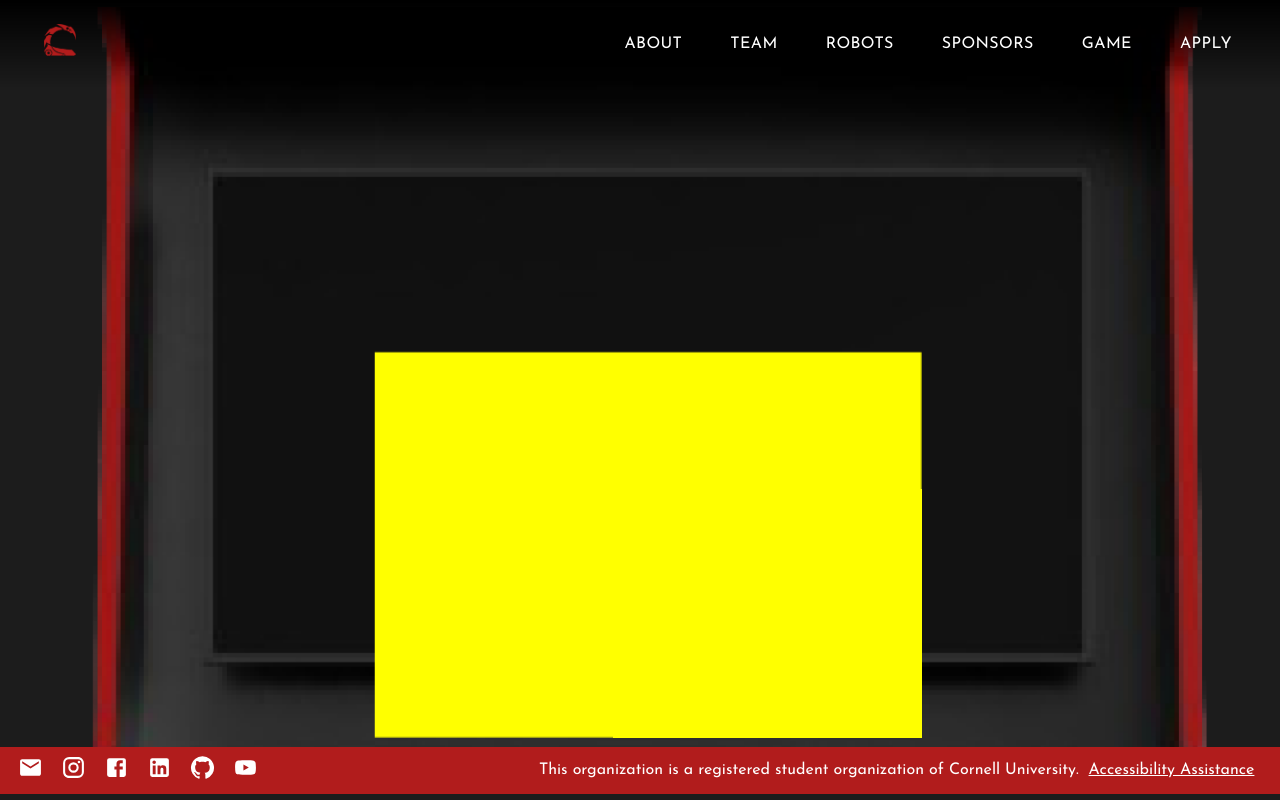
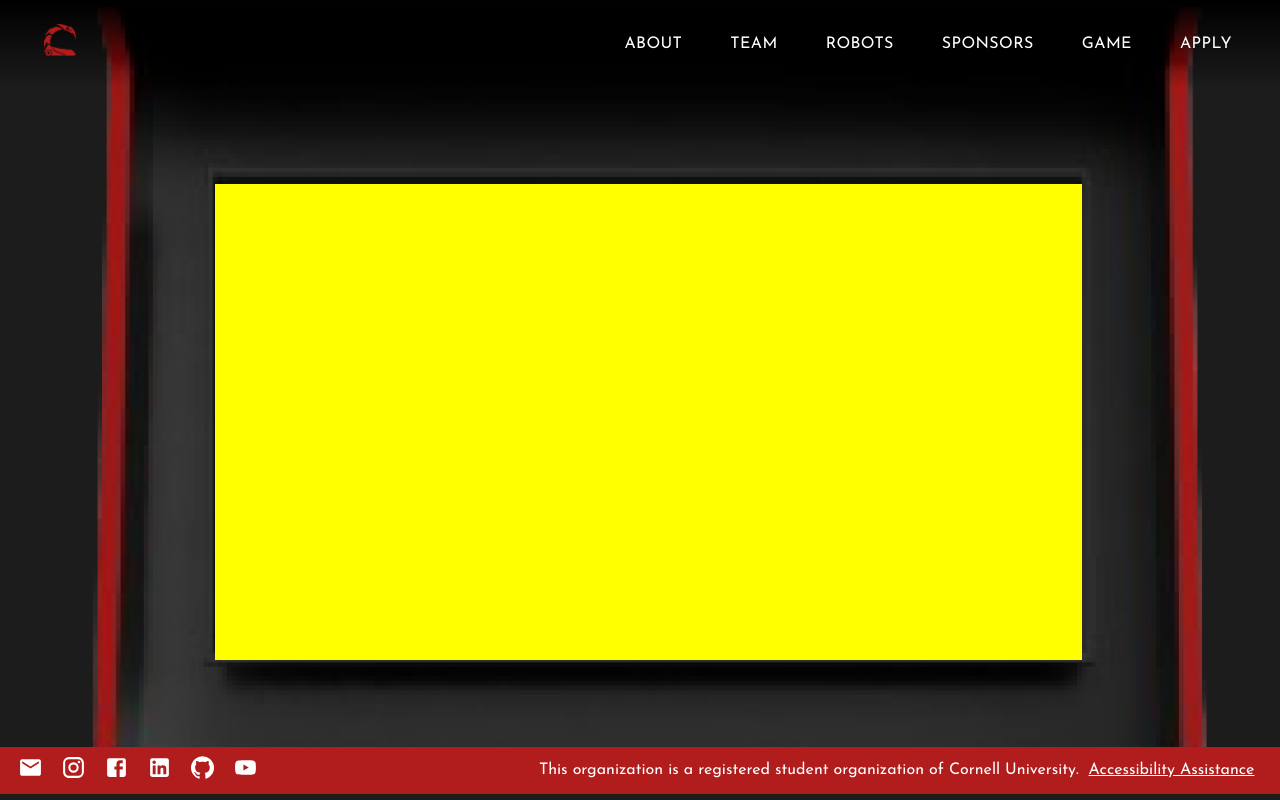
Before and after one commit to Cornell-University-Combat-Robotics/site-2025, a React (Vite) app in the folder react-site/: page /game in a window 1280 px wide. Built offline with nearby package versions, Linux system fonts and the light colour scheme.

Commit message:
Make box overlay over screen match up with zoomed png dimensions

```diff
--- a/react-site/src/pages/game.jsx
+++ b/react-site/src/pages/game.jsx
@@ -55,18 +55,20 @@ export default function Game() {
     >
       <motion.div
         initial={{ scale: 0.3 }}
-        animate={{ scale: 0.85, y: "45px" }}
+        animate={{ scale: 0.85, y: "45px"}}
         transition={{ duration: 1, delay: 0.5, ease: [0.5, 1, 0.8, 1] }}
         style={{ position: "absolute", zIndex: 0}}
       >
         <Box
           sx={{
             backgroundColor:"yellow",
+            width: "1020px",
+            height: "560px",
             // width: "1020px",
-            width: "80.4vh",
+            // width: "80.4vh",
             // height: "560px",
-            height: "56.6vh",
-            marginTop: "290px",
+            // height: "56.6vh",
+            // marginTop: "290px",
             marginLeft: "20px",
             // zIndex: "3",
             // zIndex doesnt serve purpose anymore since its wrapped in the motion div now
@@ -90,8 +92,9 @@ export default function Game() {
             width: "200px",
             // height: "560px",
             height: "200px",
-            marginTop: "290px",
-            marginLeft: "20px",
+            // marginTop: "290px",
+            // marginLeft: "20px",
+            // zIndex: "1",
             // zIndex: "3",
             // zIndex doesnt serve purpose anymore since its wrapped in the motion div now
             }}>
```
